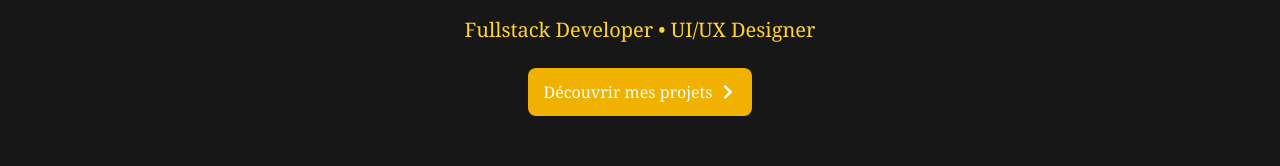
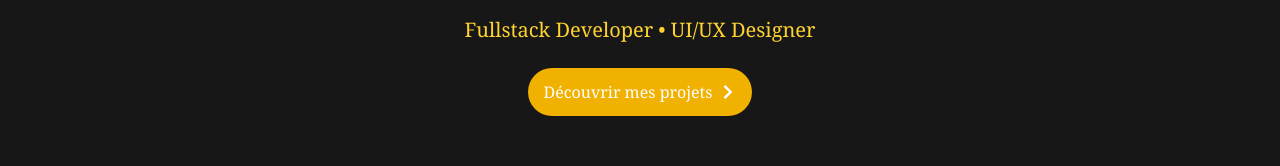
Before and after one commit to Ulrich56/portfolio-3, a Next.js app: page / in a window 1280 px wide. Shown: the part 370-536 px from the top of the page. Built offline with nearby package versions, Linux system fonts and the light colour scheme.

Commit message:
discover

```diff
--- a/app/components/HomeSection.jsx
+++ b/app/components/HomeSection.jsx
@@ -16,7 +16,7 @@ export default function HomeSection() {
                         Salut, je suis Ulrich Pineiro Adeniyi Nanouga
                     </motion.h1>
                     <p className="text-xl text-amber-300 mt-6">Fullstack Developer • UI/UX Designer</p>
-                    <button className=" mt-6 gap-2 px-4 py-3 hover:animate-bounce hover:mt-8 bg-yellow-500 rounded-lg hover:bg-transparent hover:border-2 hover:border-amber-300 hover:shadow-[0_0_15px_3px_rgba(255,215,0,0.8)] hover:text-amber-300 transition">
+                    <button className=" mt-6 gap-2 px-4 py-3 hover:animate-bounce hover:mt-8 bg-yellow-500 rounded-full hover:bg-transparent hover:border-2 hover:border-amber-300 hover:shadow-[0_0_15px_3px_rgba(255,215,0,0.8)] hover:text-amber-300 transition">
                        <a href="#projects" className="flex items-center gap-2">
                         Découvrir mes projets <FaChevronRight />
                         </a>
```
